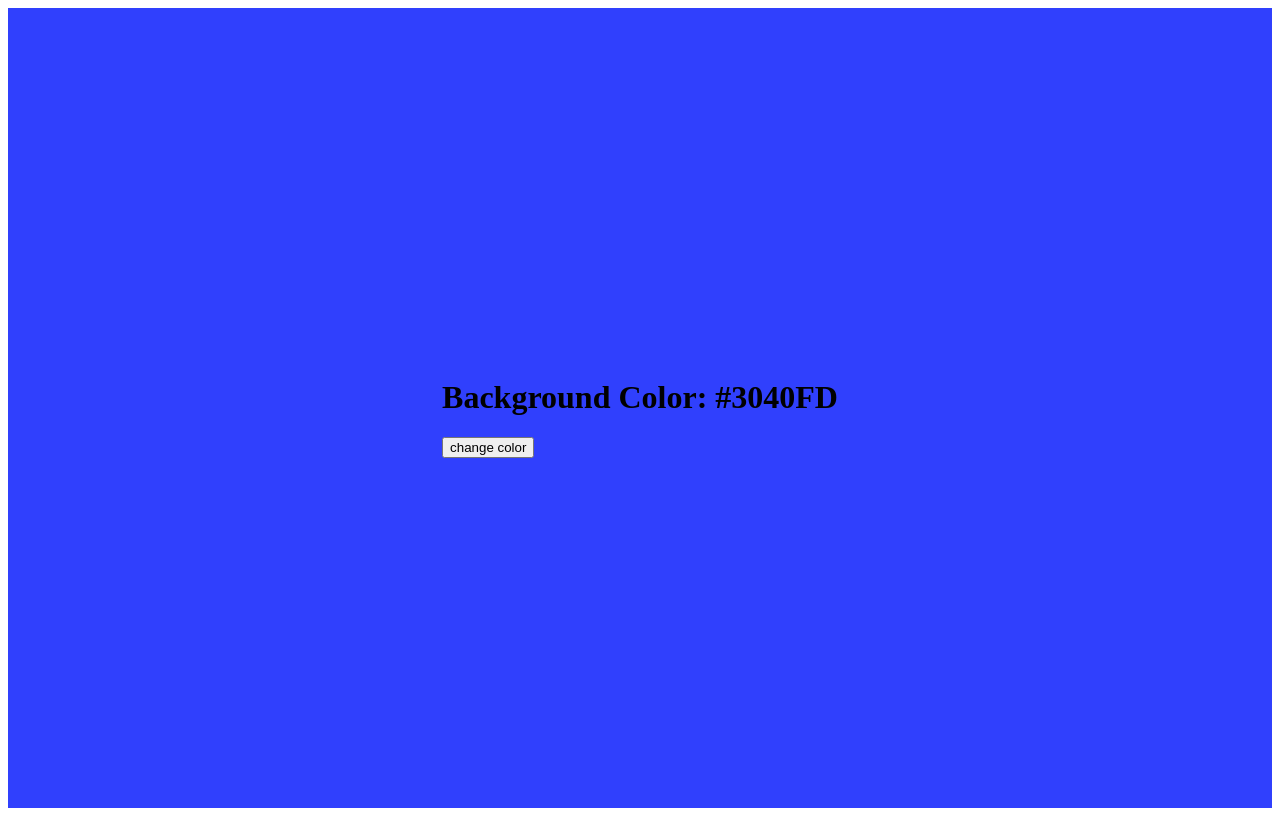
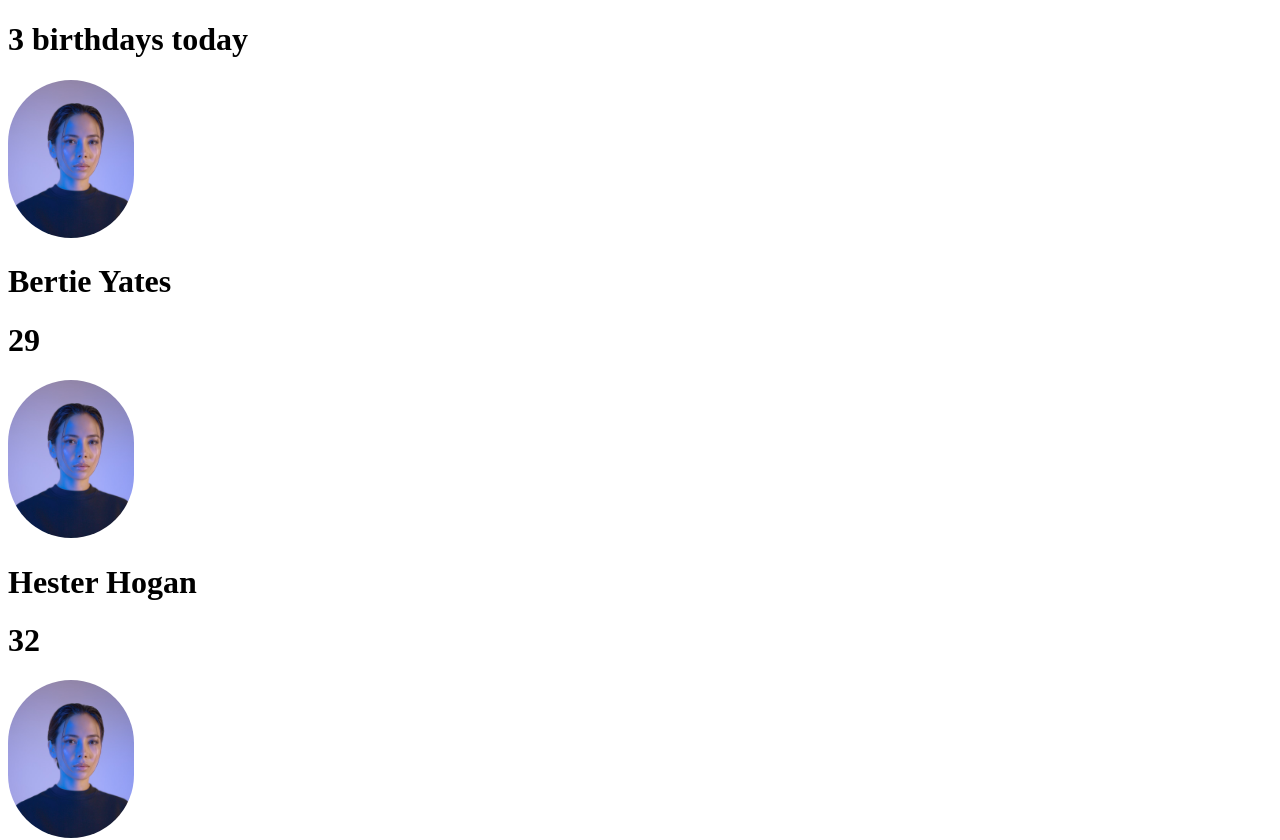
Before and after one commit to BekaArabidze/react_classworks, a React (Vite) app in the folder Lesson_1/: page / in a window 1280 px wide. Shown: the top 840 px of the page. Before the commit the page ends 816 px from the top, so only its background shows below. Built offline with nearby package versions, Linux system fonts and the light colour scheme.

Commit message:
add tabs homework

```diff
--- a/Lesson_1/src/App.tsx
+++ b/Lesson_1/src/App.tsx
@@ -2,7 +2,7 @@ import { useState } from 'react'
 import "./style.css"
 import Counter from './components/Counter'
 import ColorFlipper from './components/ColorFlipper/ColorFlipper'
-
+import Reminder from './components/Reminder/Reminder'
 
 function App() {
     // const [count, setCount] = useState(0)
@@ -42,7 +42,8 @@ function App() {
 
 
             {/* JUST IMPORT COMPONENET AND MOUNT HERE */}
-            <ColorFlipper />
+            {/* <ColorFlipper /> */}
+            <Reminder/>
 
         </div>
     )
--- /dev/null
+++ b/Lesson_1/src/components/ColorFlipper/Color.tsx
@@ -0,0 +1,18 @@
+
+interface IColor {
+    currentColor:string;
+    changeBgColor: () => void
+}
+
+const Color = ({currentColor,changeBgColor}:IColor) => {
+    return (
+        <>
+            <div className="color_switch">
+                <h1>Background Color: {`#${currentColor}`}</h1>
+                <button onClick={changeBgColor}>change color</button>
+            </div>
+        </>
+    )
+}
+
+export default Color
--- a/Lesson_1/src/components/ColorFlipper/ColorFlipper.tsx
+++ b/Lesson_1/src/components/ColorFlipper/ColorFlipper.tsx
@@ -1,5 +1,6 @@
+import "./style.css"
 import { useState } from "react"
-import "./style.css"
+import Color from "./Color"
 
 
 const ColorFlipper = () => {
@@ -22,10 +23,7 @@ const ColorFlipper = () => {
 
     return (
         <div className="container" style={{ backgroundColor: `#${currentColor}` }}>
-            <div className="color_switch">
-                <h1>Background Color: {`#${currentColor}`}</h1>
-                <button onClick={changeBgColor}>change color</button>
-            </div>
+           <Color currentColor={currentColor} changeBgColor={changeBgColor} />
         </div>
     )
 }
--- /dev/null
+++ b/Lesson_1/src/components/Reminder/Reminder.json
@@ -0,0 +1,17 @@
+[
+    {
+        "name": "Bertie Yates",
+        "age":29,
+        "pic":"1.jpg"
+    },
+    {
+        "name": "Hester Hogan",
+        "age":32,
+        "pic":"1.jpg"
+    },
+    {
+        "name": "Larry Little",
+        "age":25,
+        "pic":"1.jpg"
+    }
+]
--- a/Lesson_1/src/components/Reminder/Reminder.tsx
+++ b/Lesson_1/src/components/Reminder/Reminder.tsx
@@ -1,39 +1,35 @@
 import { useState } from "react"
 import "./style.css"
+import UsersInfo from "./UsersInfo"
+
+
 
 const Reminder = () => {
     const [users, setUsers] = useState([
         {
             name: "Bertie Yates",
-            age:29,
-            pic:"1.jpg"
+            age: 29,
+            pic: "1.jpg"
         },
         {
             name: "Hester Hogan",
-            age:32,
-            pic:"1.jpg"
+            age: 32,
+            pic: "1.jpg"
         },
         {
             name: "Larry Little",
-            age:25,
-            pic:"1.jpg"
+            age: 25,
+            pic: "1.jpg"
         }
     ])
 
 
     return (
         <>
-        <h1>{users.length} birthdays today</h1>
+            <h1>{users.length} birthdays today</h1>
 
-        {/* USING MAP TO DISPLAY ARRAY OF USERS */}
-            {users.map((user,i) => (
-                <div key={i}>
-                    <img src={user.pic} alt={user.name} className="pic" />
-                    <h1>{user.name}</h1>
-                    <h1>{user.age}</h1>
-                </div>
-            ))}
 
+            <UsersInfo users={users} />
 
             {/* DELETES USERS  */}
             <button onClick={() => setUsers([])}>Clear All</button>
--- /dev/null
+++ b/Lesson_1/src/components/Reminder/UsersInfo.tsx
@@ -0,0 +1,23 @@
+
+import ReminderJson from './Reminder.json';
+interface IUsers {
+    users:typeof ReminderJson
+}
+
+
+const UsersInfo = ({users}:IUsers) => {
+    return (
+        <>
+            {/* USING MAP TO DISPLAY ARRAY OF USERS */}
+            {users.map((user, i) => (
+                <div key={i}>
+                    <img src={user.pic} alt={user.name} className="pic" />
+                    <h1>{user.name}</h1>
+                    <h1>{user.age}</h1>
+                </div>
+            ))}
+        </>
+    )
+}
+
+export default UsersInfo
```
Also changed, not shown: Lesson_1/public/1.jpg (added).
